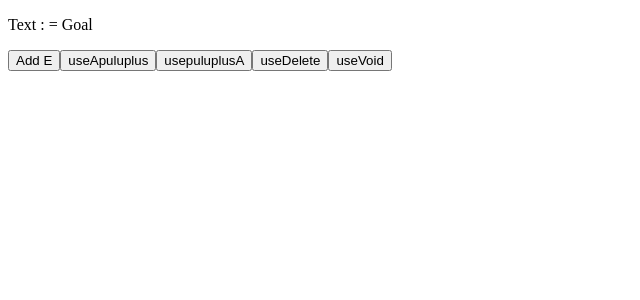
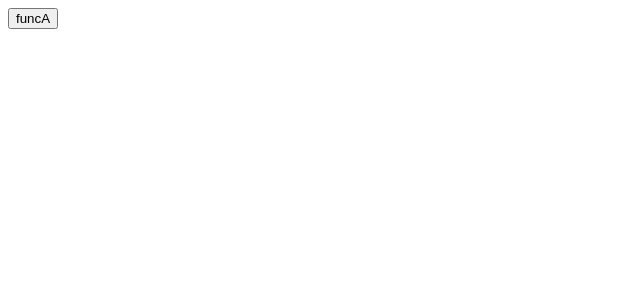
Before and after one commit to koyamal/pra_vue3, a Vue app in the folder vuePractive/: page / in a window 1280 px wide. Shown: the top 300 px of the page, without its empty margins (0-640 px from the left). Built offline with nearby package versions, Linux system fonts and the light colour scheme.

Commit message:
Use F component

```diff
--- a/vuePractive/src/App.vue
+++ b/vuePractive/src/App.vue
@@ -10,6 +10,7 @@ import B from "./components/atom/B.vue";
 import C from "./components/atom/C.vue";
 import D from "./components/atom/D.vue";
 import E from "./components/atom/E.vue";
+import F from "./components/atom/F.vue";
 
 export default {
   components: {
@@ -22,6 +23,7 @@ export default {
     C,
     D,
     E,
+    F,
   },
 
   data() {
@@ -220,7 +222,8 @@ export default {
 </script>
 
 <template>
-  <E />
+  <F />
+  <!-- <E /> -->
   <!-- <C /> -->
   <!-- <A /> -->
   <!-- <B /> -->
```
